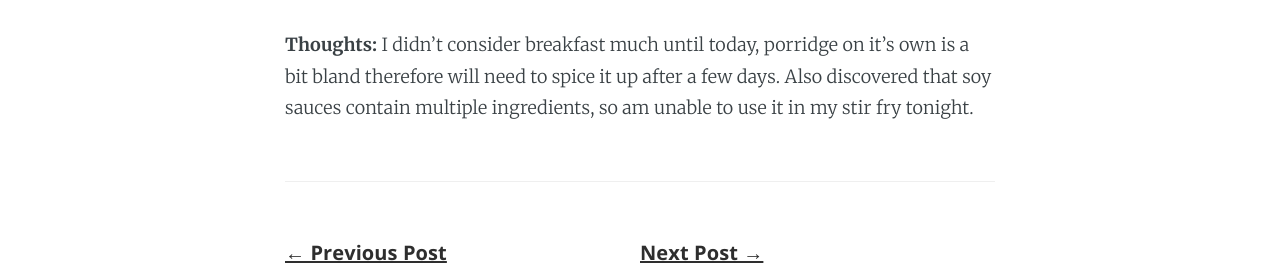
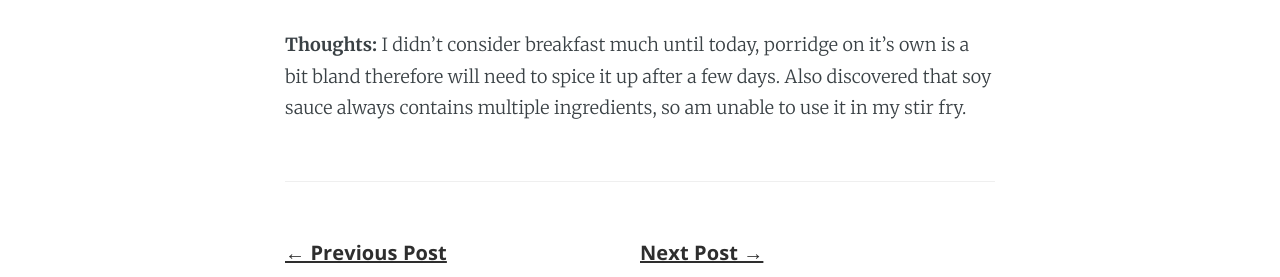
Before and after one commit to NiallBunting/niallbunting.github.io, a Jekyll site: the page built from _posts/2023-07-01-one-ingredient-challenge.markdown, in a window 1280 px wide. Shown: the part 1241-1518 px from the top of the page. Built offline with Jekyll 4.4.1, drawn with Linux system fonts in a browser that asks for light colours.

Commit message:
Minor fixes with one ingredient

```diff
--- a/_posts/2023-07-01-one-ingredient-challenge.markdown
+++ b/_posts/2023-07-01-one-ingredient-challenge.markdown
@@ -30,7 +30,7 @@ This blog post is going to chart my progress with what I'm eating. I'm no chef a
   </div>
 </div>
 
-**Thoughts:** I didn't consider breakfast much until today, porridge on it's own is a bit bland therefore will need to spice it up after a few days. Also discovered that soy sauces contain multiple ingredients, so am unable to use it in my stir fry tonight.
+**Thoughts:** I didn't consider breakfast much until today, porridge on it's own is a bit bland therefore will need to spice it up after a few days. Also discovered that soy sauce always contains multiple ingredients, so am unable to use it in my stir fry.
 
 [maltodextrin]: https://en.wikipedia.org/wiki/Maltodextrin
 
```
